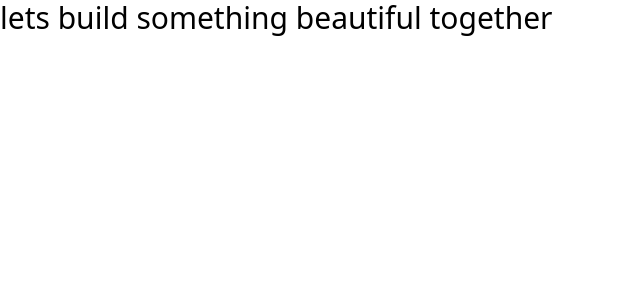
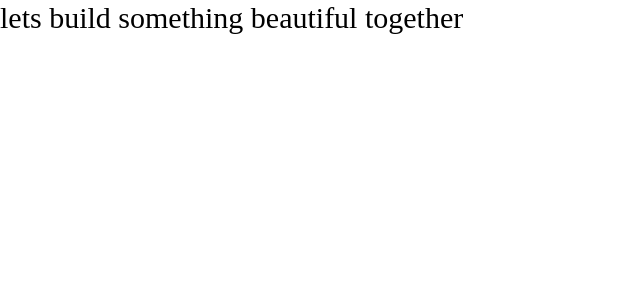
Before and after one commit to hassankhsalar/FlyDriveGo, a React (Vite) app: page / in a window 1280 px wide. Shown: the top 300 px of the page, without its empty margins (0-640 px from the left). Built offline with nearby package versions, Linux system fonts and the light colour scheme.

Commit message:
colors added

```diff
--- a/tailwind.config.js
+++ b/tailwind.config.js
@@ -5,7 +5,19 @@ export default {
     "./src/**/*.{js,ts,jsx,tsx}",
   ],
   theme: {
-    extend: {},
+    extend: {
+      fontFamily: {
+        sans: ['Catamaran', 'serif'],
+      },
+      colors: {
+        'text': '#03191c',
+        'background': '#ffffff',
+        'primary': '#4EDAE4',
+        'secondary': '#DDF2D1',
+        'SmokeWhite': '##F5F5F5',
+        'CharcoleDark' : '#333333',
+       },
+    },
   },
   plugins: [
     require('daisyui'),
```
